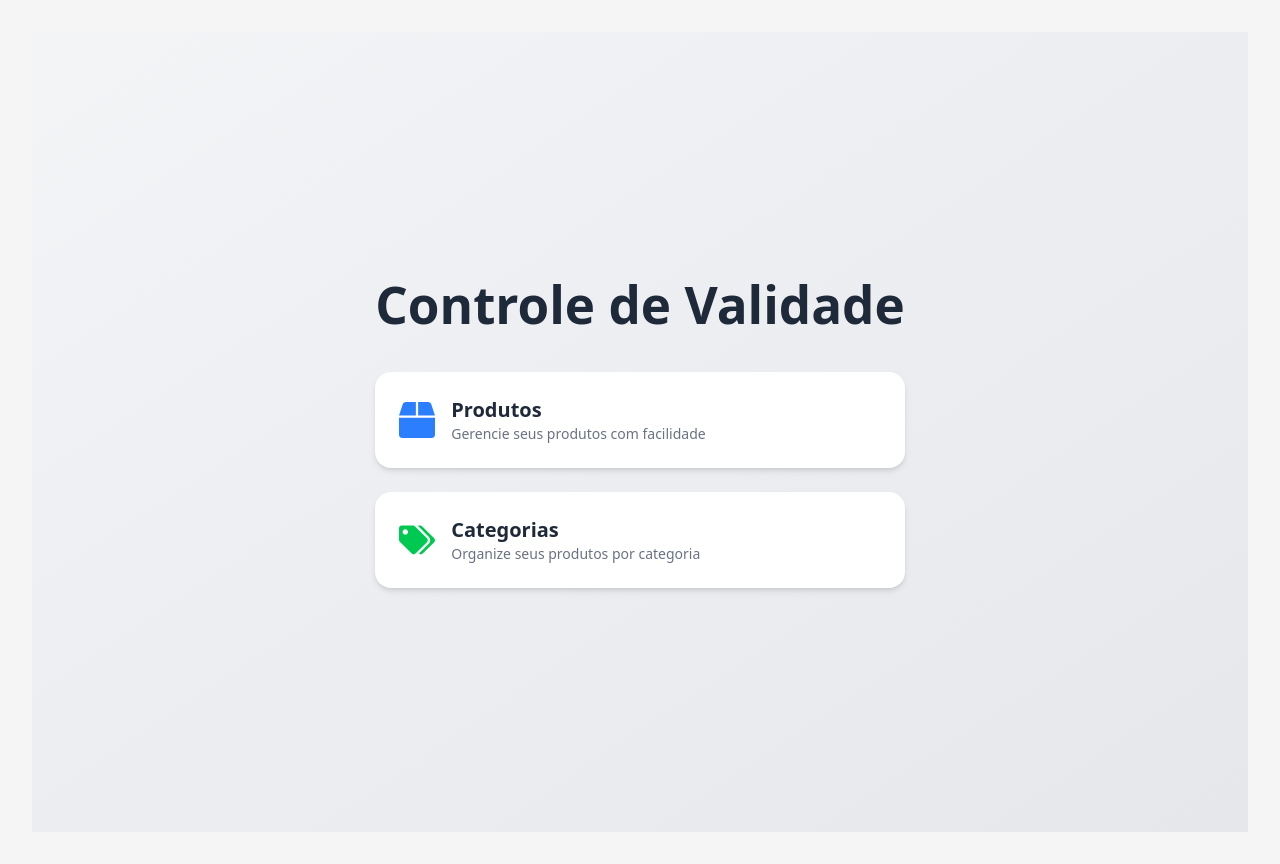
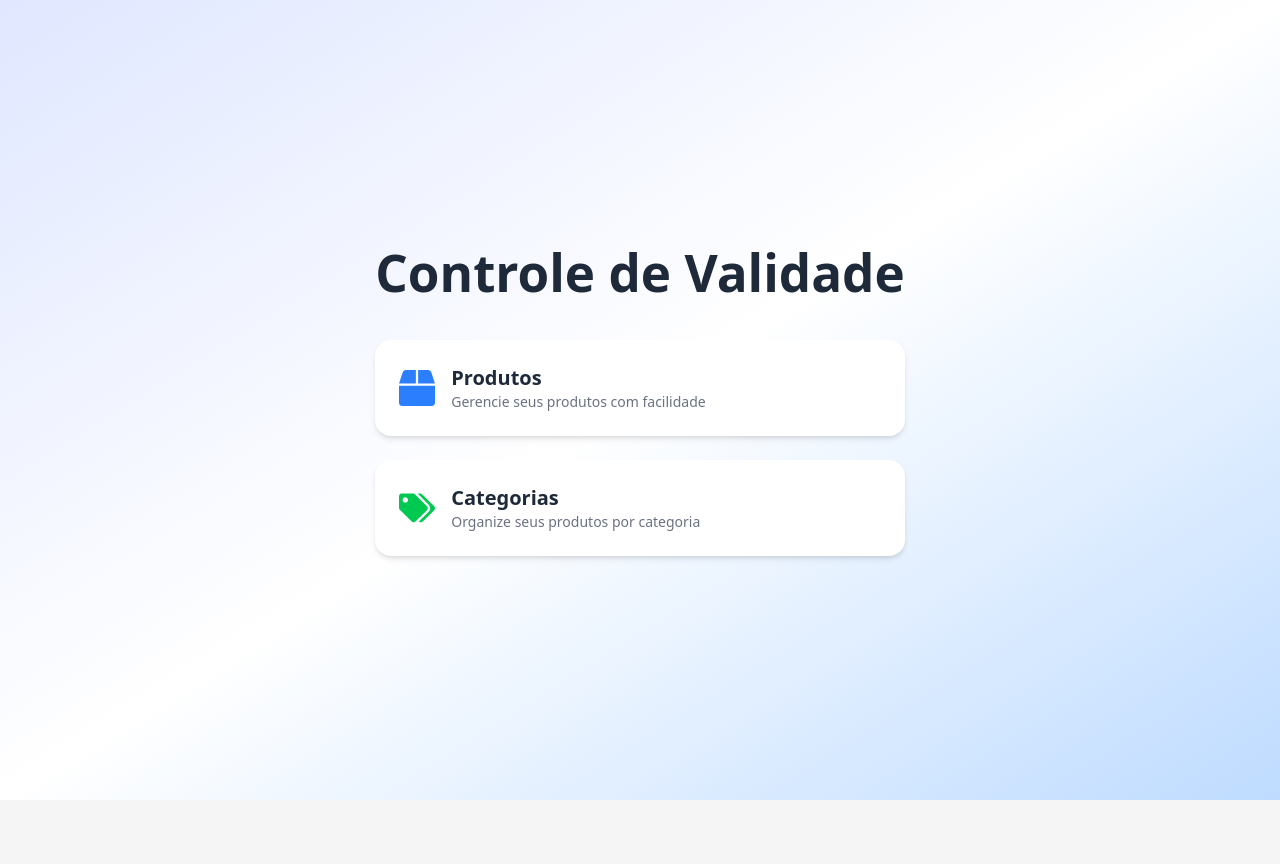
Before and after one commit to leoblanski/controle-validade-frontend, a React (Vite) app: page / in a window 1280 px wide. After the commit the page ends 800 px from the top, so only its background shows below. Built offline with nearby package versions, Linux system fonts and the light colour scheme.

Commit message:
Change background color in Home

```diff
--- a/src/pages/Home.jsx
+++ b/src/pages/Home.jsx
@@ -3,7 +3,7 @@ import { FaBox, FaTags } from "react-icons/fa";
 
 function Home() {
   return (
-    <div className="min-h-screen bg-gradient-to-br from-gray-100 to-gray-200 flex items-center justify-center px-4">
+    <div className="fixed inset-0 bg-gradient-to-br from-indigo-100 via-white to-blue-200 -z-10 flex items-center justify-center min-h-screen">
       <div className="text-center">
         <h1 className="text-4xl font-bold mb-10 text-gray-800">Controle de Validade</h1>
 
```
